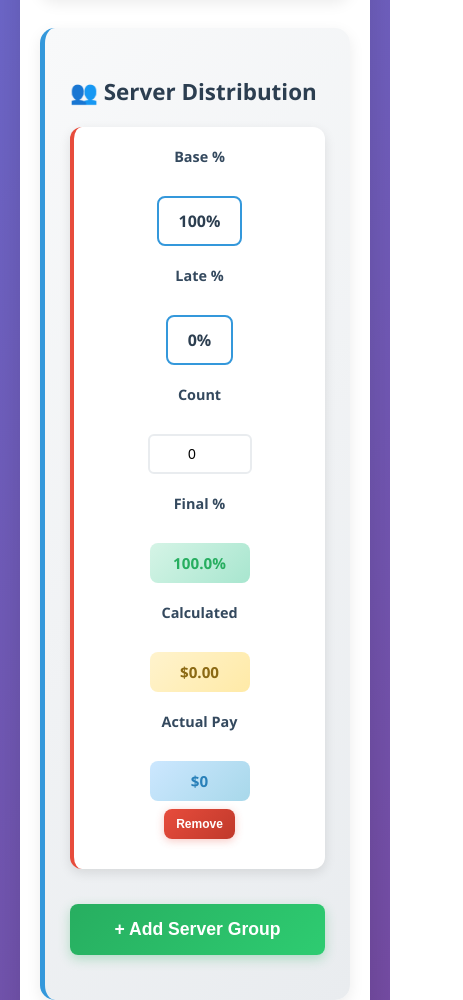
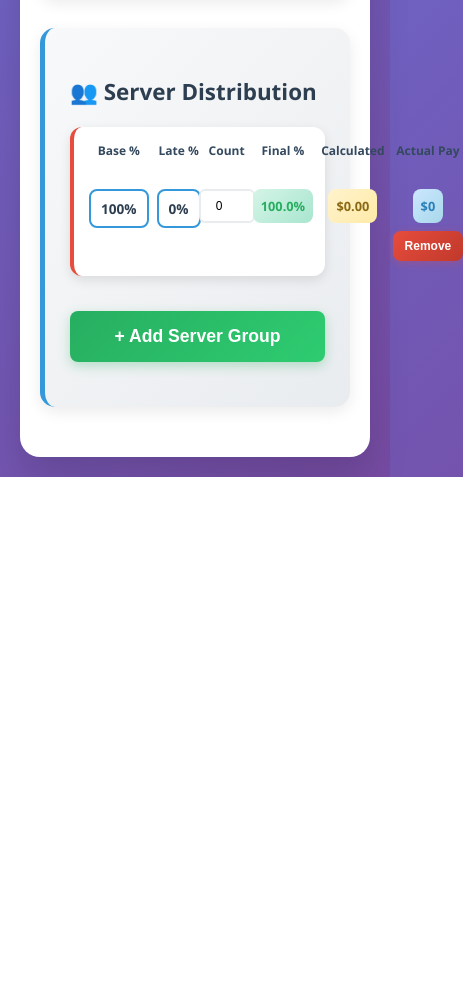
Before and after one commit to Aiden-shabu/Aiden, a plain HTML site: page index.html in a window 390 px wide. Shown: the part 1183-2183 px from the top of the page, 463 px wide, since content can reach past the window. After the commit the page ends 1660 px from the top, so only its background shows below. Drawn offline with Linux system fonts and the light colour scheme.

Commit message:
Update index.html
zoom chanaan

```diff
--- a/index.html
+++ b/index.html
@@ -236,11 +236,27 @@
             h1 { font-size: 2rem; }
             .bills { grid-template-columns: repeat(2, 1fr); }
             .server-row {
-                grid-template-columns: 1fr;
-                gap: 10px;
-                text-align: center;
+                grid-template-columns: repeat(6, 1fr);
+                gap: 8px;
+                padding: 15px;
             }
-            .server-row > div { margin-bottom: 10px; }
+            .server-row label {
+                font-size: 0.75rem;
+            }
+            .server-row input {
+                width: 100%;
+                padding: 8px;
+                font-size: 12px;
+            }
+            .clickable-percent {
+                padding: 8px 10px;
+                font-size: 0.85rem;
+            }
+            .result {
+                padding: 8px;
+                font-size: 0.8rem;
+                min-width: auto;
+            }
             .summary-box { grid-template-columns: 1fr; }
         }
     </style>
```
